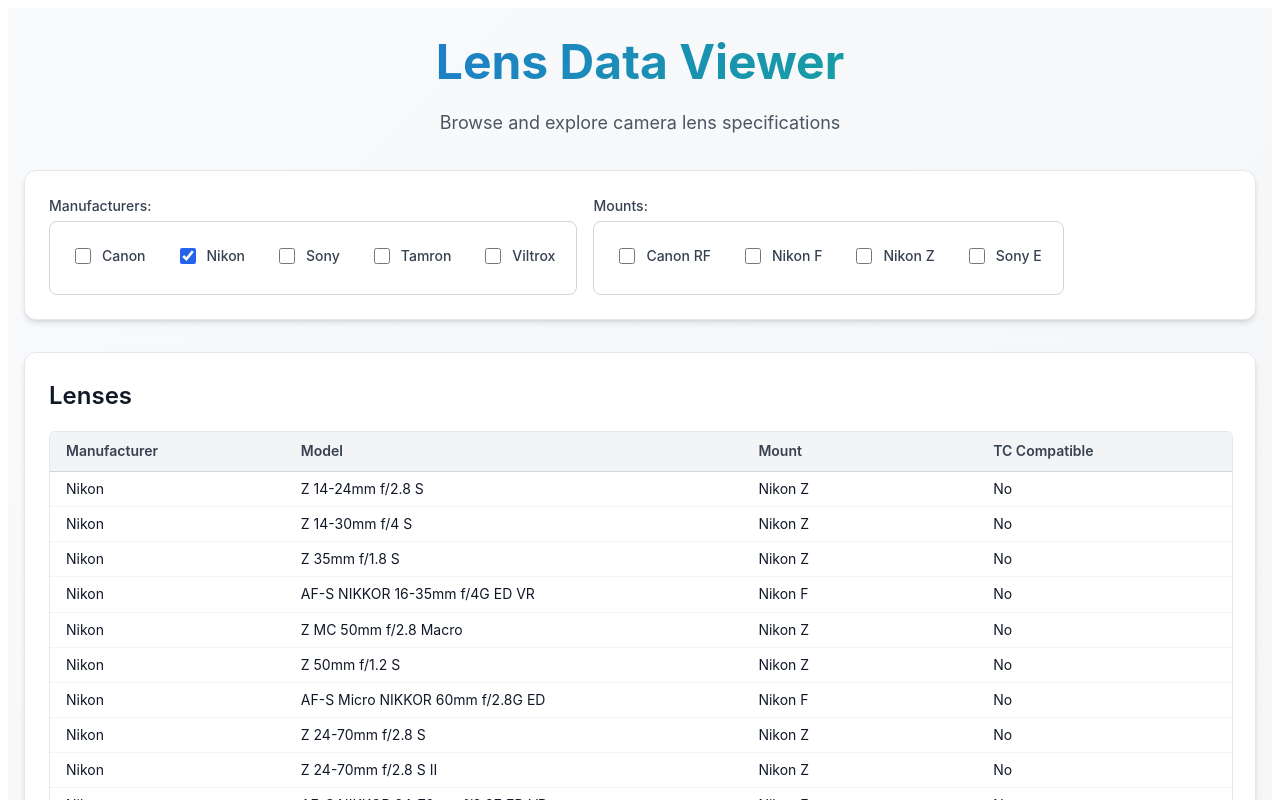
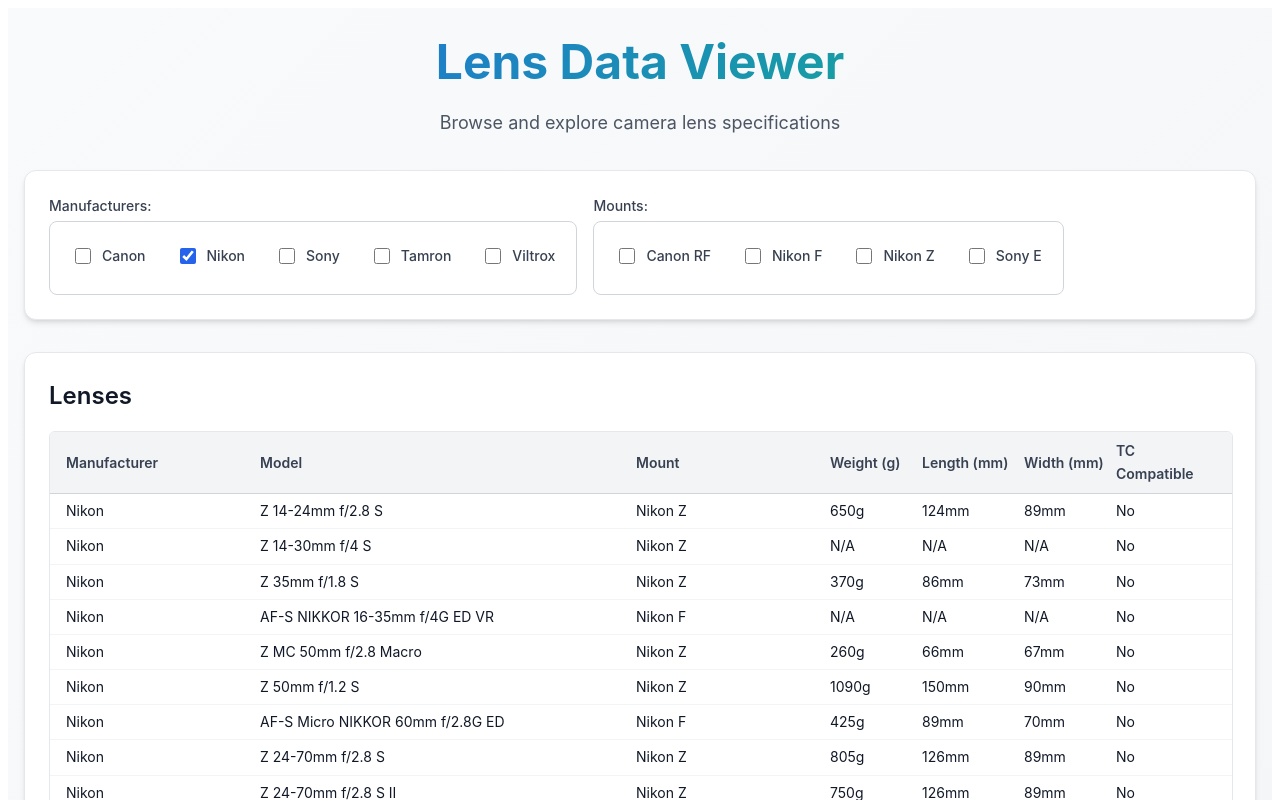
Before and after one commit to andleer/lens.binaryocean.com, an Angular app: page / in a window 1280 px wide. Both pictures are taken after a click on the label "Nikon". Shown: the top 800 px of the page. Built offline with nearby package versions, Linux system fonts and the light colour scheme.

Commit message:
lens. data update

```diff
--- a/src/app/components/lens-list/lens-list.component.css
+++ b/src/app/components/lens-list/lens-list.component.css
@@ -57,7 +57,7 @@
 
 .lens-header, .lens-row {
   display: grid;
-  grid-template-columns: 1fr 2fr 1fr 1fr;
+  grid-template-columns: 1fr 2fr 1fr 80px 90px 80px 100px;
   gap: 12px;
   padding: 8px 16px;
   align-items: center;
@@ -129,10 +129,32 @@
   .lens-cards {
     max-height: 400px;
   }
+
+  .lens-header, .lens-row {
+    grid-template-columns: 1fr 2fr 1fr 60px 70px 60px 80px;
+    gap: 8px;
+    padding: 6px 12px;
+    font-size: 12px;
+  }
+
+  .lens-data {
+    font-size: 12px;
+  }
 }
 
 @media (max-width: 480px) {
   .lens-list-section {
     padding: 1rem;
   }
+
+  .lens-header, .lens-row {
+    grid-template-columns: 1fr 1.5fr 50px 50px 60px 50px 60px;
+    gap: 4px;
+    padding: 4px 8px;
+    font-size: 11px;
+  }
+
+  .lens-data {
+    font-size: 11px;
+  }
 }
--- a/src/app/components/lens-list/lens-list.component.html
+++ b/src/app/components/lens-list/lens-list.component.html
@@ -13,6 +13,9 @@
         <div>Manufacturer</div>
         <div>Model</div>
         <div>Mount</div>
+        <div>Weight (g)</div>
+        <div>Length (mm)</div>
+        <div>Width (mm)</div>
         <div>TC Compatible</div>
       </div>
       @for (lens of lenses(); track lens.model) {
@@ -23,6 +26,9 @@
           <div class="lens-data">{{ lens.manufacturer }}</div>
           <div class="lens-data">{{ lens.model }}</div>
           <div class="lens-data">{{ lens.mount }}</div>
+          <div class="lens-data">{{ lens.weight ? lens.weight + 'g' : 'N/A' }}</div>
+          <div class="lens-data">{{ lens.length ? lens.length + 'mm' : 'N/A' }}</div>
+          <div class="lens-data">{{ lens.width ? lens.width + 'mm' : 'N/A' }}</div>
           <div class="lens-data">{{ lens.teleconverters.length > 0 ? 'Yes' : 'No' }}</div>
         </div>
       }
--- a/src/assets/lens-data/nikon-f-mount.json
+++ b/src/assets/lens-data/nikon-f-mount.json
@@ -5,6 +5,9 @@
     {
       "id": 2000,
       "model": "AF-S VR Micro-Nikkor 105mm f/2.8G IF-ED",
+      "weight": 790,
+      "length": 116,
+      "width": 83,
       "teleconverters": [1.4, 2.0],
       "data": [
         {
@@ -18,6 +21,9 @@
     {
       "id": 2001,
       "model": "AF-S Micro NIKKOR 60mm f/2.8G ED",
+      "weight": 425,
+      "length": 89,
+      "width": 70,
       "teleconverters": [],
       "data": [
         {
@@ -31,6 +37,9 @@
     {
       "id": 2002,
       "model": "AF-S NIKKOR 24-70mm f/2.8E ED VR",
+      "weight": 1070,
+      "length": 154,
+      "width": 88,
       "teleconverters": [],
       "data": [
         {
@@ -38,18 +47,6 @@
           "aperture": 2.8,
           "minFocus": 0.38,
           "magnification": 0.22
-        },
-        {
-          "focalLength": 35,
-          "aperture": 2.8,
-          "minFocus": 0.38,
-          "magnification": 0.28
-        },
-        {
-          "focalLength": 50,
-          "aperture": 2.8,
-          "minFocus": 0.38,
-          "magnification": 0.30
         },
         {
           "focalLength": 70,
@@ -71,12 +68,6 @@
           "magnification": 0.21
         },
         {
-          "focalLength": 135,
-          "aperture": 2.8,
-          "minFocus": 1.1,
-          "magnification": 0.25
-        },
-        {
           "focalLength": 200,
           "aperture": 2.8,
           "minFocus": 1.1,
@@ -94,18 +85,6 @@
           "aperture": 5.6,
           "minFocus": 2.2,
           "magnification": 0.22
-        },
-        {
-          "focalLength": 300,
-          "aperture": 5.6,
-          "minFocus": 2.2,
-          "magnification": 0.32
-        },
-        {
-          "focalLength": 400,
-          "aperture": 5.6,
-          "minFocus": 2.2,
-          "magnification": 0.35
         },
         {
           "focalLength": 500,
@@ -127,12 +106,6 @@
           "magnification": 0.26
         },
         {
-          "focalLength": 24,
-          "aperture": 4.0,
-          "minFocus": 0.28,
-          "magnification": 0.24
-        },
-        {
           "focalLength": 35,
           "aperture": 4.0,
           "minFocus": 0.28,
@@ -150,24 +123,6 @@
           "aperture": 4.5,
           "minFocus": 1.75,
           "magnification": 0.20
-        },
-        {
-          "focalLength": 135,
-          "aperture": 4.8,
-          "minFocus": 1.75,
-          "magnification": 0.22
-        },
-        {
-          "focalLength": 200,
-          "aperture": 5.0,
-          "minFocus": 1.75,
-          "magnification": 0.24
-        },
-        {
-          "focalLength": 300,
-          "aperture": 5.3,
-          "minFocus": 1.75,
-          "magnification": 0.27
         },
         {
           "focalLength": 400,
--- a/src/assets/lens-data/nikon-z-mount.json
+++ b/src/assets/lens-data/nikon-z-mount.json
@@ -5,6 +5,9 @@
     {
       "id": 1000,
       "model": "Z 100-400mm f/4.5-5.6 VR S",
+      "weight": 1355,
+      "length": 220,
+      "width": 98,
       "teleconverters": [1.4, 2.0],
       "data": [
         {
@@ -12,24 +15,6 @@
           "aperture": 4.5,
           "minFocus": 0.75,
           "magnification": 0.23
-        },
-        {
-          "focalLength": 135,
-          "aperture": 4.8,
-          "minFocus": 0.82,
-          "magnification": 0.27
-        },
-        {
-          "focalLength": 200,
-          "aperture": 5.0,
-          "minFocus": 0.86,
-          "magnification": 0.30
-        },
-        {
-          "focalLength": 300,
-          "aperture": 5.3,
-          "minFocus": 0.92,
-          "magnification": 0.31
         },
         {
           "focalLength": 400,
@@ -42,6 +27,9 @@
     {
       "id": 1001,
       "model": "Z 85mm f/1.2 S",
+      "weight": 1160,
+      "length": 150,
+      "width": 90,
       "teleconverters": [],
       "data": [
         {
@@ -55,6 +43,9 @@
     {
       "id": 1002,
       "model": "Z MC 105mm f/2.8 Macro VR S",
+      "weight": 630,
+      "length": 140,
+      "width": 85,
       "teleconverters": [],
       "data": [
         {
@@ -68,6 +59,9 @@
     {
       "id": 1003,
       "model": "Z MC 50mm f/2.8 Macro",
+      "weight": 260,
+      "length": 66,
+      "width": 67,
       "teleconverters": [],
       "data": [
         {
@@ -81,6 +75,9 @@
     {
       "id": 1004,
       "model": "Z 50mm f/1.2 S",
+      "weight": 1090,
+      "length": 150,
+      "width": 90,
       "teleconverters": [],
       "data": [
         {
@@ -94,6 +91,9 @@
     {
       "id": 1005,
       "model": "Z 35mm f/1.8 S",
+      "weight": 370,
+      "length": 86,
+      "width": 73,
       "teleconverters": [],
       "data": [
         {
@@ -107,6 +107,9 @@
     {
       "id": 1006,
       "model": "Z 24-70mm f/2.8 S",
+      "weight": 805,
+      "length": 126,
+      "width": 89,
       "teleconverters": [],
       "data": [
         {
@@ -126,6 +129,9 @@
     {
       "id": 1007,
       "model": "Z 70-200mm f/2.8 VR S",
+      "weight": 1360,
+      "length": 220,
+      "width": 89,
       "teleconverters": [1.4, 2.0],
       "data": [
         {
@@ -145,6 +151,9 @@
     {
       "id": 1008,
       "model": "Z 14-24mm f/2.8 S",
+      "weight": 650,
+      "length": 124,
+      "width": 89,
       "teleconverters": [],
       "data": [
         {
@@ -164,6 +173,9 @@
     {
       "id": 1009,
       "model": "Z 24-120mm f/4 S",
+      "weight": 630,
+      "length": 114,
+      "width": 77,
       "teleconverters": [],
       "data": [
         {
@@ -171,12 +183,6 @@
           "aperture": 4.0,
           "minFocus": 0.35,
           "magnification": 0.19
-        },
-        {
-          "focalLength": 50,
-          "aperture": 4.0,
-          "minFocus": 0.35,
-          "magnification": 0.24
         },
         {
           "focalLength": 120,
@@ -189,6 +195,9 @@
     {
       "id": 1010,
       "model": "Z 600mm f/4 TC VR S",
+      "weight": 3260,
+      "length": 437,
+      "width": 148,
       "teleconverters": [1.4, 2.0],
       "data": [
         {
@@ -202,6 +211,9 @@
     {
       "id": 1011,
       "model": "Z 400mm f/2.8 TC VR S",
+      "weight": 2950,
+      "length": 365,
+      "width": 156,
       "teleconverters": [1.4, 2.0],
       "data": [
         {
@@ -256,30 +268,6 @@
           "magnification": 0.25
         },
         {
-          "focalLength": 200,
-          "aperture": 5.6,
-          "minFocus": 1.3,
-          "magnification": 0.28
-        },
-        {
-          "focalLength": 300,
-          "aperture": 6.0,
-          "minFocus": 1.3,
-          "magnification": 0.32
-        },
-        {
-          "focalLength": 400,
-          "aperture": 6.1,
-          "minFocus": 1.3,
-          "magnification": 0.35
-        },
-        {
-          "focalLength": 500,
-          "aperture": 6.2,
-          "minFocus": 1.3,
-          "magnification": 0.37
-        },
-        {
           "focalLength": 600,
           "aperture": 6.3,
           "minFocus": 1.3,
@@ -290,6 +278,9 @@
     {
       "id": 1015,
       "model": "Z 400mm f/4.5 VR S",
+      "weight": 1245,
+      "length": 235,
+      "width": 98,
       "teleconverters": [1.4, 2.0],
       "data": [
         {
@@ -303,6 +294,9 @@
     {
       "id": 1016,
       "model": "Z 600mm f/6.3 VR S PF",
+      "weight": 1470,
+      "length": 278,
+      "width": 106,
       "teleconverters": [1.4, 2.0],
       "data": [
         {
@@ -316,6 +310,9 @@
     {
       "id": 1017,
       "model": "Z 800mm f/6.3 VR S PF",
+      "weight": 2385,
+      "length": 385,
+      "width": 106,
       "teleconverters": [1.4, 2.0],
       "data": [
         {
@@ -329,6 +326,9 @@
     {
       "id": 1018,
       "model": "Z 24-70mm f/2.8 S II",
+      "weight": 750,
+      "length": 126,
+      "width": 89,
       "teleconverters": [],
       "data": [
         {
@@ -338,24 +338,34 @@
           "magnification": 0.30
         },
         {
-          "focalLength": 35,
-          "aperture": 2.8,
-          "minFocus": 0.21,
-          "magnification": 0.32
-        },
-        {
-          "focalLength": 50,
-          "aperture": 2.8,
-          "minFocus": 0.21,
-          "magnification": 0.33
-        },
-        {
           "focalLength": 70,
           "aperture": 2.8,
           "minFocus": 0.21,
           "magnification": 0.35
         }
       ]
+    },
+    {
+      "id": 1030,
+      "model": "Z 28-400mm f/4-8 VR",
+      "weight": 725,
+      "length": 140,
+      "width": 84,
+      "teleconverters": [],
+      "data": [
+        {
+          "focalLength": 28,
+          "aperture": 4.0,
+          "minFocus": 0.2,
+          "magnification": 0.35
+        },
+        {
+          "focalLength": 400,
+          "aperture": 8.0,
+          "minFocus": 0.2,
+          "magnification": 0.35
+        }
+      ]
     }
   ]
 }
--- a/src/contracts/lens.interface.ts
+++ b/src/contracts/lens.interface.ts
@@ -11,6 +11,9 @@
   manufacturer: string;
   model: string;
   mount: string;
+  weight?: number; // Weight in grams (optional for backward compatibility)
+  length?: number; // Length in mm (optional for backward compatibility)
+  width?: number; // Width/diameter in mm (optional for backward compatibility)
   teleconverters: number[]; // [1.4, 2.0] - available teleconverter multipliers
   data: LensSpecification[];
 }
--- a/src/services/lens-data.service.ts
+++ b/src/services/lens-data.service.ts
@@ -21,6 +21,9 @@
   lenses: Array<{
     id: number;
     model: string;
+    weight?: number; // Weight in grams (optional for backward compatibility)
+    length?: number; // Length in mm (optional for backward compatibility)
+    width?: number; // Width/diameter in mm (optional for backward compatibility)
     teleconverters: number[];
     data: Array<{
       focalLength: number;
```
Also changed, not shown: src/app/components/csv-export/csv-export.component.ts (added).
